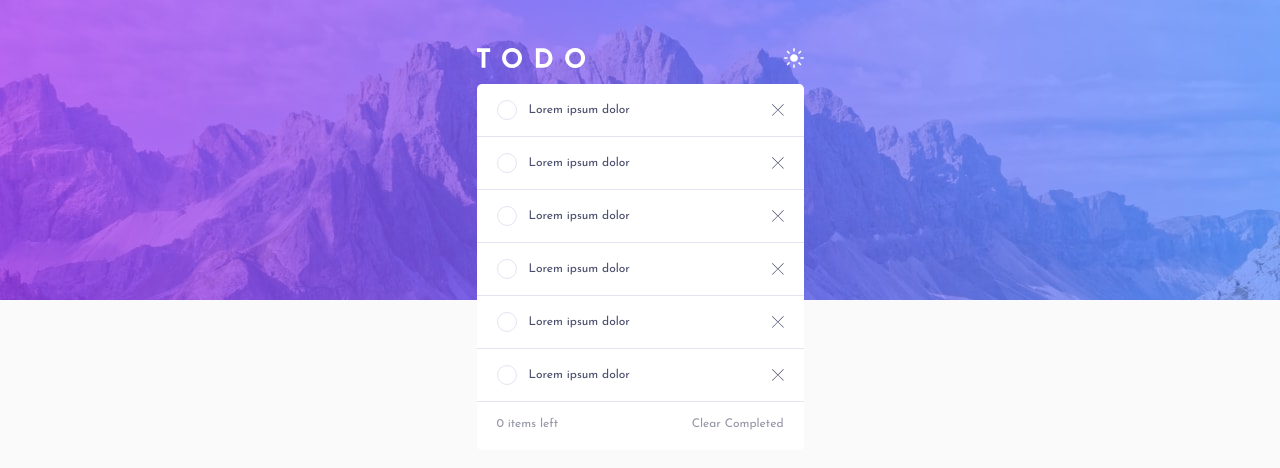
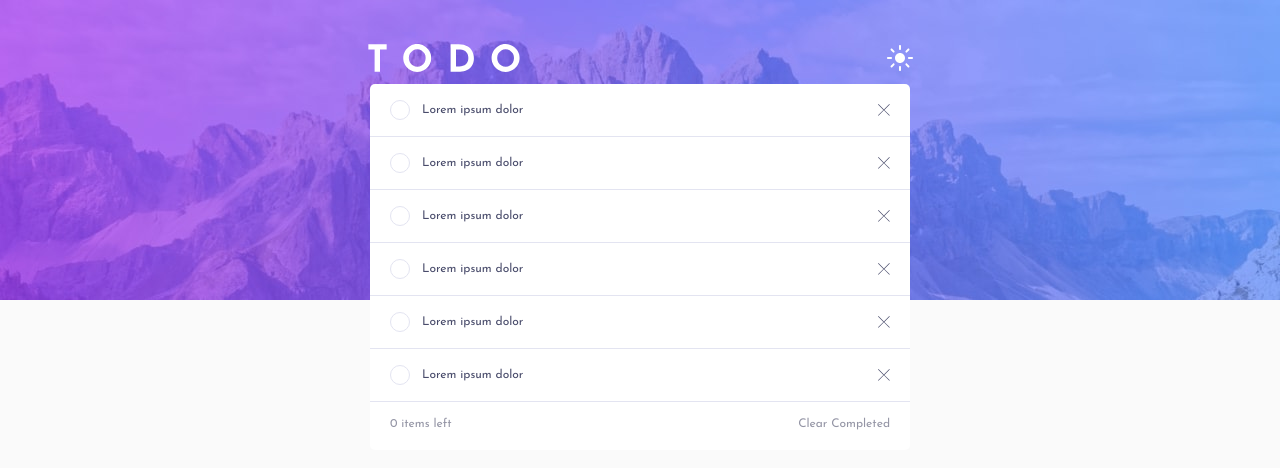
Before and after one commit to daklo91/todo-react, a React (Create React App) app: page / in a window 1280 px wide. Shown: the top 468 px of the page. Built offline with nearby package versions, Linux system fonts and the light colour scheme.

Commit message:
Add style to MainHeader.js Mobile and Desktop

```diff
--- a/src/App.css
+++ b/src/App.css
@@ -16,9 +16,13 @@
   width: 327px;
 }
 
-@media only screen and (min-width: 600px) {
+@media only screen and (min-width: 700px) {
   .background {
     background-image: var(--bg-image);
     height: 300px;
   }
+
+  .container {
+    width: 540px;
+  }
 }
--- a/src/components/layout/MainHeader.js
+++ b/src/components/layout/MainHeader.js
@@ -1,10 +1,11 @@
-import "./MainHeader.module.css";
+import classes from "./MainHeader.module.css";
 
 function MainHeader() {
   return (
     <header>
-      <div>
+      <div className={classes.logoContainer}>
         <svg
+          className={classes.logo}
           width="109"
           height="20"
           viewBox="0 0 109 20"
@@ -21,6 +22,7 @@ function MainHeader() {
       </div>
       <button>
         <svg
+          className={classes.sunSVG}
           width="20"
           height="20"
           viewBox="0 0 20 20"
--- a/src/components/layout/MainHeader.module.css
+++ b/src/components/layout/MainHeader.module.css
@@ -6,3 +6,15 @@ header {
   margin: auto;
   margin-top: 48px;
 }
+
+@media only screen and (min-width: 700px) {
+  .logoContainer {
+    padding-left: 20px;
+  }
+  .logo {
+    transform: scale(1.4);
+  }
+  .sunSVG {
+    transform: scale(1.3);
+  }
+}
```
